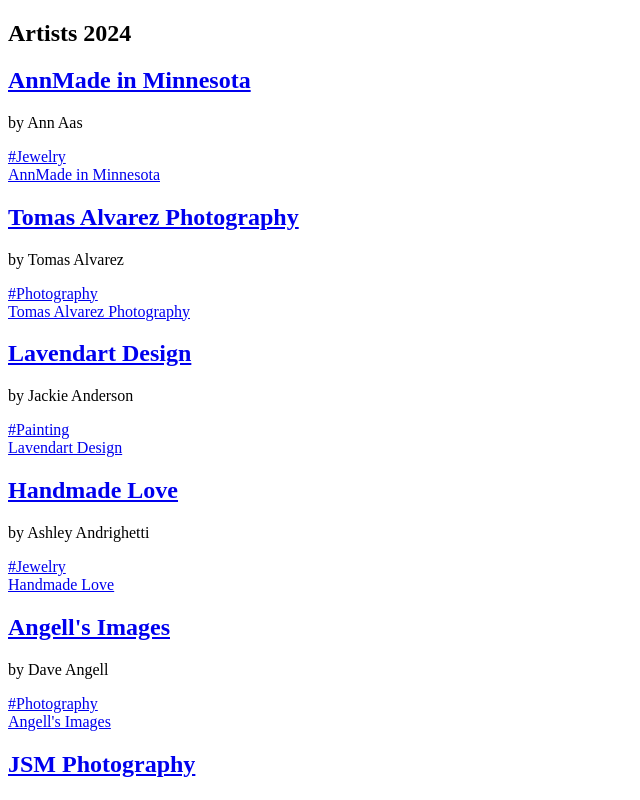
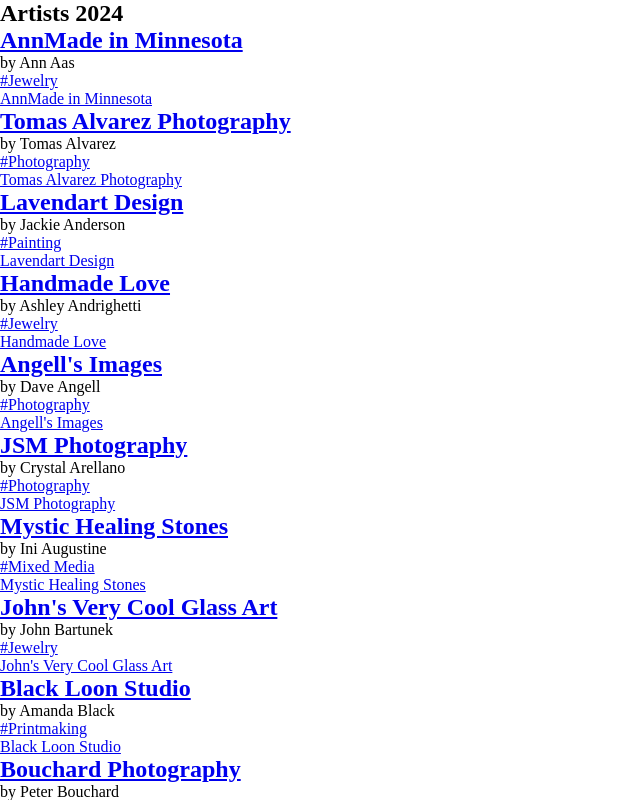
Before and after one commit to cm-fredricksen/eaf_artists_2024, a SvelteKit app: page / in a window 1280 px wide. Shown: the top 800 px of the page, without its empty margins (0-640 px from the left). Built offline with nearby package versions, Linux system fonts and the light colour scheme.

Commit message:
add app.css & +layout

```diff
--- /dev/null
+++ b/src/app.css
@@ -0,0 +1,16 @@
+:root {
+	--clr-black: #000;
+	--clr-white: #fff;
+}
+
+*,
+*::after,
+*::before {
+	margin: 0;
+	padding: 0;
+	box-sizing: border-box;
+}
+
+body {
+	color: var(--clr-black);
+}
--- /dev/null
+++ b/src/routes/+layout.svelte
@@ -0,0 +1,5 @@
+<script>
+	import '../app.css';
+</script>
+
+<slot />
```
